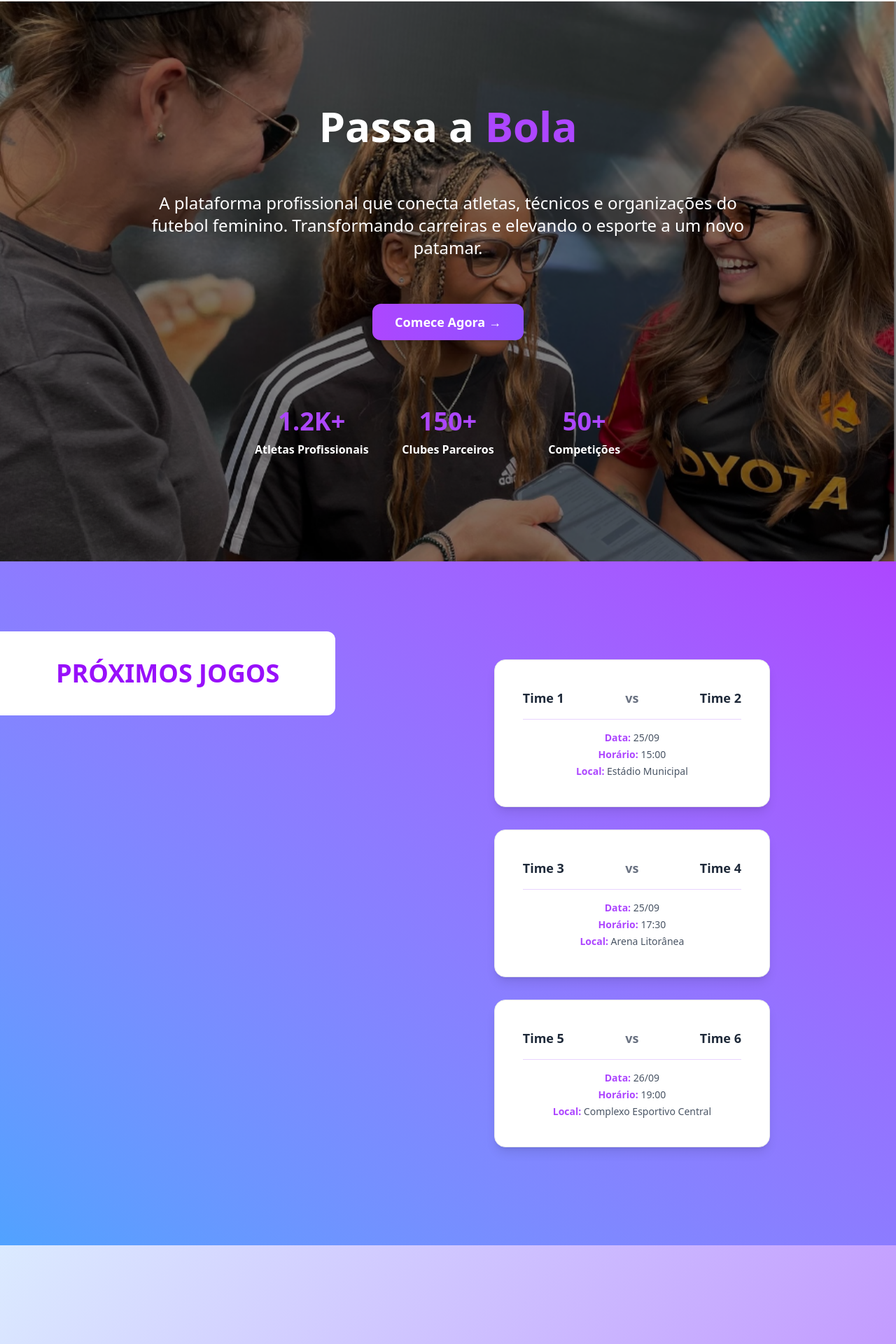
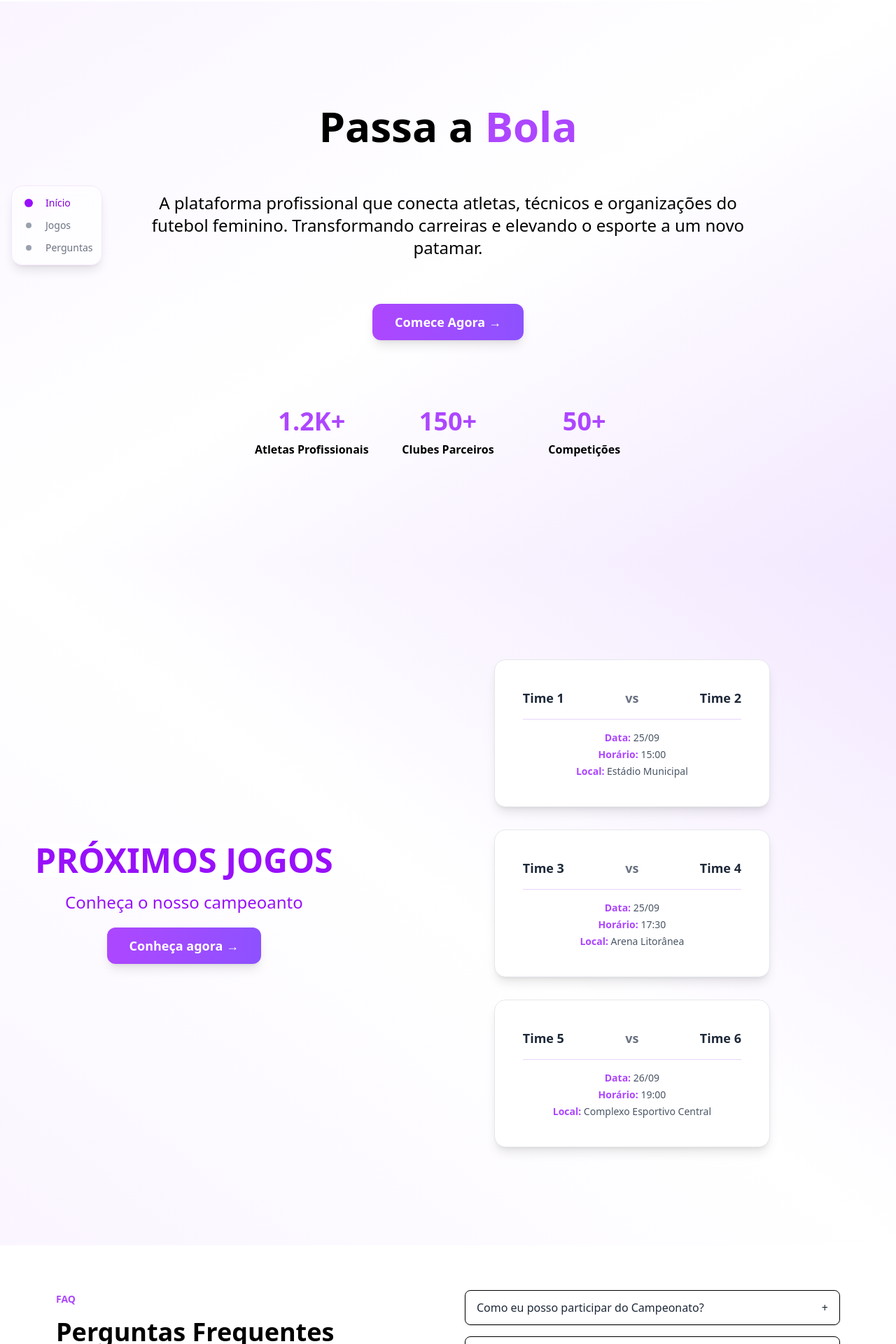
Before and after one commit to Projeto-Passa-a-Bola/frontend, a React (Vite) app: page / in a window 1280 px wide. Shown: the part 78-1998 px from the top of the page at 70% size. Built offline with nearby package versions, Linux system fonts and the light colour scheme; no server answers; sample sign-in values are in the browser's storage.

Commit message:
Arrumando a pagina Home Logada

```diff
--- a/src/components/pages/HomeLogada.jsx
+++ b/src/components/pages/HomeLogada.jsx
@@ -1,5 +1,7 @@
 import React from 'react';
-import { useNavigate } from 'react-router-dom';
+import { Link, useNavigate } from 'react-router-dom';
+import FormContact from "../ui/FormContact";
+import SideNav from "../ui/SideNav";
 
 function HomeLogada() {
   const navigate = useNavigate();
@@ -39,24 +41,24 @@ function HomeLogada() {
     }
   ];
 
+  const pageSections = [
+    { id: "hero", label: "Início" },
+    { id: "jogos", label: "Jogos" },
+    { id: "forms", label: "Perguntas" },
+  ];
+
   return (
     <>
       <div className="overflow-x-hidden">
+        <SideNav sections={pageSections}/>
         {/* Seção de Boas-vindas */}
-        <div id="Hero" className="relative flex flex-col justify-center items-center p-8 md:p-16 lg:px-24 xl:px-40 min-h-screen">
-                        {/* Contêiner do Vídeo de Fundo */}
-                        <div className="absolute inset-0 z-0 overflow-hidden bg-[url(../../public/resumoImg.png)] bg-no-repeat bg-cover bg-center">
-                        </div>
-
-                        {/* Camada de Escurecimento (Overlay) */}
-                        <div className="absolute inset-0 z-0 bg-black opacity-50"></div>
-
+        <section id="hero" className="relative flex flex-col justify-center items-center p-8 md:p-16 lg:px-24 xl:px-40 min-h-screen bg-gradient-to-br from-purple-50 via-white to-purple-100" >
                         {/* Conteúdo por cima do vídeo e do overlay */}
                         <div className="relative z-10 flex flex-col items-center text-center gap-8 md:gap-12 lg:gap-16 max-w-4xl mx-auto">
-                            <h1 className="text-4xl md:text-5xl lg:text-6xl font-bold text-white">
+                            <h1 className="text-4xl md:text-5xl lg:text-6xl font-bold text-black">
                                 Passa a <span className="text-purple-500">Bola</span>
                             </h1>
-                            <p className="text-base md:text-lg lg:text-2xl text-white">
+                            <p className="text-base md:text-lg lg:text-2xl text-black">
                                 A plataforma profissional que conecta atletas, técnicos e organizações do futebol feminino. Transformando carreiras e elevando o esporte a um novo patamar.
                             </p>
                             <button className="px-8 py-3 w-fit text-lg font-bold rounded-xl cursor-pointer text-white bg-gradient-to-r from-purple-500 to-violet-500 shadow-lg hover:scale-105 transition-transform duration-300">
@@ -66,28 +68,32 @@ function HomeLogada() {
                             <div id="Pesquisa" className="grid grid-cols-1 md:grid-cols-3 gap-6 md:gap-8 mt-8">
                                 <div className="flex flex-col items-center justify-center gap-2">
                                     <h1 className="text-3xl md:text-4xl text-purple-500 font-bold">1.2K+</h1>
-                                    <p className="text-sm md:text-base text-white font-semibold">Atletas Profissionais</p>
+                                    <p className="text-sm md:text-base text-black font-semibold">Atletas Profissionais</p>
                                 </div>
                                 <div className="flex flex-col items-center justify-center gap-2">
                                     <h1 className="text-3xl md:text-4xl text-purple-500 font-bold">150+</h1>
-                                    <p className="text-sm md:text-base text-white font-semibold">Clubes Parceiros</p>
+                                    <p className="text-sm md:text-base text-black font-semibold">Clubes Parceiros</p>
                                 </div>
                                 <div className="flex flex-col items-center justify-center gap-2">
                                     <h1 className="text-3xl md:text-4xl text-purple-500 font-bold">50+</h1>
-                                    <p className="text-sm md:text-base text-white font-semibold">Competições</p>
+                                    <p className="text-sm md:text-base text-black font-semibold">Competições</p>
                                 </div>
                             </div>
                         </div>
-                    </div>
+                    </section>
 
         {/* Seção de Próximos Jogos */}
-        <div className="bg-gradient-to-bl from-purple-500 to-blue-400">
+        <section id="jogos" className="bg-gradient-to-bl from-purple-100 via-white to-purple-50">
           <div className='py-25'>
             <div className='flex'>
-              <div className='flex-4'>
-                <div className="p-10 px-20 bg-white rounded-r-xl w-fit">
-                  <h2 className="text-2xl md:text-4xl text-purple-600 uppercase font-bold">Próximos Jogos</h2>
+              <div className='flex-4 flex flex-col justify-center items-center gap-5'>
+                <div className="bg-white rounded-r-xl w-fit">
+                  <h2 className=" md:text-5xl text-purple-600 uppercase font-bold">Próximos Jogos</h2>
                 </div>
+                <p className='text-purple-600 md:text-2xl'>Conheça o nosso campeoanto</p>
+                <a href='campeonato' className="px-8 py-3 w-fit text-lg font-bold rounded-xl cursor-pointer text-white bg-gradient-to-r from-purple-500 to-violet-500 shadow-lg hover:scale-105 transition-transform duration-300">
+                    Conheça agora →
+                </a>
               </div>
             <div className="flex flex-col flex-3 gap-8 px-45 py-10">
               {proximosJogos.map((jogo) => (
@@ -113,27 +119,11 @@ function HomeLogada() {
               </div>
             </div>
           </div>
-        </div>
-        <div id='patrocinadores'>
-            <div className='py-100 bg-gradient-to-br from-blue-100 to-purple-500'>
-                <div className="p-10 px-20 bg-white rounded-r-xl w-fit">
-                  <h2 className="text-2xl md:text-4xl text-purple-600 uppercase font-bold">Patrocinadores</h2>
-                </div>
-                <div id="carouselExampleSlidesOnly" class="carousel slide" data-bs-ride="carousel">
-                    <div class="carousel-inner">
-                      <div class="carousel-item active">
-                        <img src="..." class="d-block w-100" alt="..."/>
-                      </div>
-                      <div class="carousel-item">
-                        <img src="..." class="d-block w-100" alt="..."/>
-                      </div>
-                      <div class="carousel-item">
-                        <img src="..." class="d-block w-100" alt="..."/>
-                      </div>
-                    </div>
-                  </div>
-            </div>
-        </div>
+        </section>
+        <section id='forms'>
+          <FormContact />
+        </section>
+
       </div>
     </>
   );
--- a/src/components/pages/Inicio.jsx
+++ b/src/components/pages/Inicio.jsx
@@ -5,7 +5,7 @@ function Inicio() {
     return (
         // Adicione overflow-x-hidden para evitar a barra de rolagem horizontal na página inteira
         <div className="overflow-x-hidden">
-            <div id="Hero" className="relative flex flex-col justify-center items-center p-8 md:p-16 lg:px-24 xl:px-40 min-h-screen">
+            <section id="Hero" className="relative flex flex-col justify-center items-center p-8 md:p-16 lg:px-24 xl:px-40 min-h-screen">
                 {/* Contêiner do Vídeo de Fundo */}
                 <div className="absolute inset-0 z-0 overflow-hidden">
                     <video
@@ -47,14 +47,14 @@ function Inicio() {
                         </div>
                     </div>
                 </div>
-            </div>
+            </section>
 
             {/* Seção de Resumo */}
-            <div id="resumo" className="bg-purple-500 flex flex-col lg:flex-row p-8 lg:p-16 gap-8">
+            <section id="resumo" className="bg-purple-500 flex flex-col lg:flex-row py-10 gap-8">
 
                 {/* Esquerda do Resumo */}
                 <div id="esquerdaResumo" className="flex flex-col gap-8 md:gap-16 lg:w-2/3">
-                    <div className="py-6 px-12 bg-amber-50 rounded-r-3xl  w-fit">
+                    <div className="py-6 px-42 bg-amber-50 rounded-r-xl  w-fit">
                         <h1 className="text-purple-500 uppercase font-bold text-2xl md:text-4xl">Resumo</h1>
                     </div>
 
@@ -86,7 +86,7 @@ function Inicio() {
                         </div>
                     </div>
                 </div>
-            </div>
+            </section>
             <FormContact />
         </div>
     );
--- a/src/components/pages/Sobre.jsx
+++ b/src/components/pages/Sobre.jsx
@@ -235,13 +235,13 @@ const Sobre = () => {
       </section>
 
       {/* CTA Section */}
-      <section id="contato" className="py-20 px-4 bg-gradient-to-r from-gray-800 via-purple-900 to-gray-800 text-white">
+      <section id="contato" className="py-20 px-4 0 bg-purple-500 ">
         <div className="container mx-auto text-center">
-          <h2 className="text-4xl font-bold mb-6">Faça Parte da Nossa História</h2>
+          <h2 className="text-4xl font-bold mb-6 text-white">Faça Parte da Nossa História</h2>
           <p className="text-xl text-gray-300 mb-8 max-w-2xl mx-auto text-pretty">
             Junte-se a nós nessa jornada de transformação. Juntas, somos mais fortes!
           </p>
-          <button className="bg-gradient-to-r from-purple-500 to-purple-600 hover:from-purple-600 hover:to-purple-700 text-white font-bold py-4 px-8 rounded-lg transition-all duration-300 text-lg shadow-lg hover:shadow-xl">
+          <button className="bg-white hover:bg-purple-700 hover:text-white text-black cursor-pointer font-bold py-4 px-8 rounded-3xl transition-all duration-300 text-lg shadow-lg hover:shadow-xl">
             Entre em Contato
           </button>
         </div>
--- a/src/index.css
+++ b/src/index.css
@@ -31,7 +31,7 @@
   );
   --gradient-hero: linear-gradient(
     135deg,
-    rgba(147, 51, 234, 0.3),
+    rgb(81, 0, 156),
     transparent
   );
 
```
Also changed, not shown: src/components/pages/Campeonato.jsx (+5 -7 lines).
